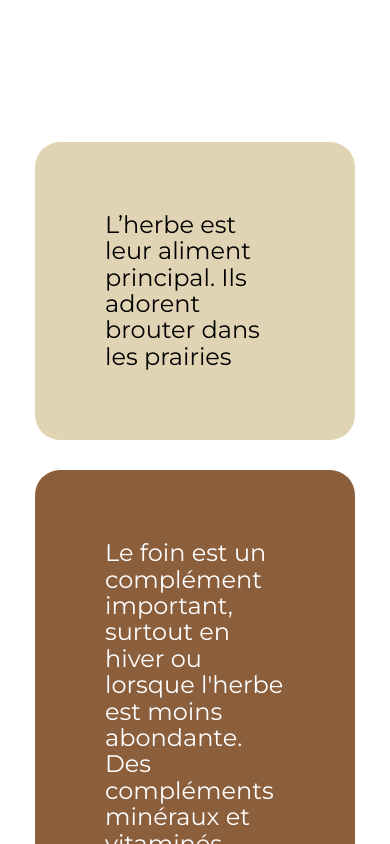
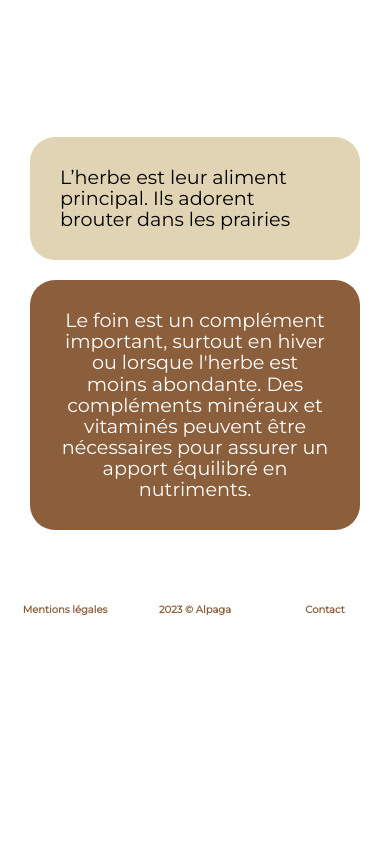
Before and after one commit to julien382/Alpaga, a React (Create React App) app: page /alimentation in a window 390 px wide. Shown: the part 860-1704 px from the top of the page. After the commit the page ends 1490 px from the top, so only its background shows below. Built offline with nearby package versions, Linux system fonts and the light colour scheme; a web font is replaced by a local one.

Commit message:
add mediaqueries alimentation

```diff
--- a/src/pages/Alimentation/Alimentation.scss
+++ b/src/pages/Alimentation/Alimentation.scss
@@ -46,26 +46,16 @@
         align-items: center;
     }
 
-    .part2_alimentation_Paragraphe1{
-        text-align: right;
-        color: white;
-        font-size: 20px;
-        max-width: 500px;
-        margin: 15px;
+    .part2_alimentation_paragraphe1 {
+        font-size: calc($primary-font-size * 0.8); /* Réduction de la taille de la police */
+        padding: 30px; /* Réduction du padding */
+        margin: 10px; /* Réduction des marges */
     }
 
-    .part2_alimentation_Paragraphe2{
-        text-align: center;
-        font-size: 20px;
-        max-width: 350px;
-        margin: 15px;
-    }
-
-    .part2_alimentation_Paragraphe3{
-        text-align: left;
-        color: white;
-        font-size: 20px;
-        max-width: 500px;
-        margin: 15px;
+    .part2_alimentation_paragraphe2 {
+        font-size: calc($primary-font-size * 0.8); /* Réduction de la taille de la police */
+        padding: 30px; /* Réduction du padding */
+        text-align: center; /* Centre le texte pour mobile */
+        margin: 10px; /* Réduction des marges */
     }
 }
```
